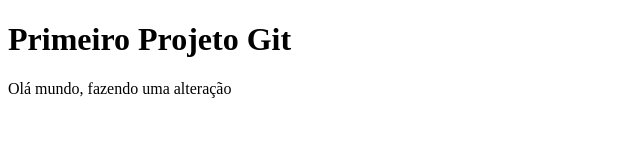
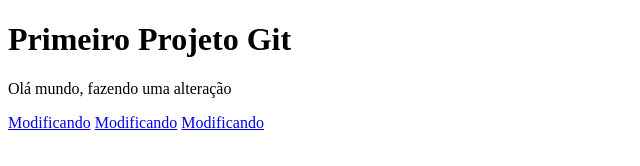
Before and after one commit to eduardoDC101/Curso-Git, a plain HTML site: page index.html in a window 1280 px wide. Shown: the whole page, without its empty margins (0-640 px from the left). Drawn offline with Linux system fonts and the light colour scheme.

Commit message:
Colocando Links na Aplicação

```diff
--- a/index.html
+++ b/index.html
@@ -8,5 +8,8 @@
   <body>
     <h1>Primeiro Projeto Git</h1>
     <p>Olá mundo, fazendo uma alteração</p>
+    <a href="#" id="1">Modificando</a>
+    <a href="#" id="2">Modificando</a>
+    <a href="#" id="3">Modificando</a>
   </body>
 </html>
```
